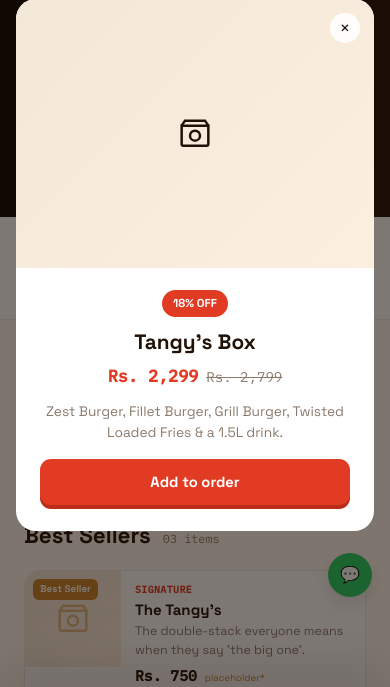
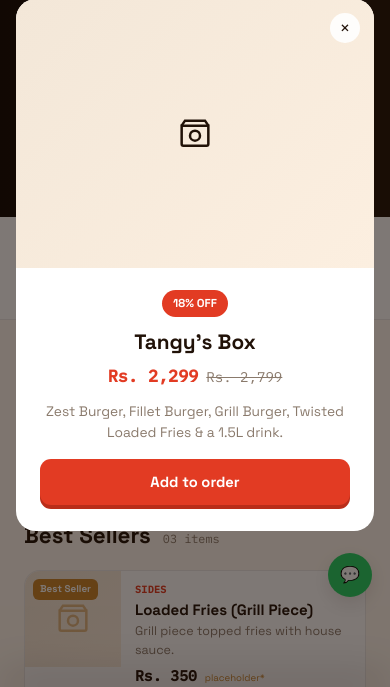
Before and after one commit to M-Shoaib2005-CS/Tangys-site, a plain HTML site: page index.html in a window 390 px wide. Shown: the part 157-844 px from the top of the page. Drawn offline with nearby package versions, Linux system fonts and the light colour scheme; no server answers.

Commit message:
Update index.html

```diff
--- a/index.html
+++ b/index.html
@@ -460,7 +460,7 @@ const SUPABASE_ANON_KEY = 'eyJhbGciOiJIUzI1NiIsInR5cCI6IkpXVCJ9.eyJpc3MiOiJzdXBh
 const PLACEHOLDER_PHOTO_SVG = `<svg class="ph-icon" width="40" height="40" viewBox="0 0 24 24" fill="none"><path d="M4 7h16v11a1 1 0 01-1 1H5a1 1 0 01-1-1V7z" stroke="currentColor" stroke-width="1.5"/><path d="M4 7l2-3h12l2 3" stroke="currentColor" stroke-width="1.5"/><circle cx="12" cy="13" r="3" stroke="currentColor" stroke-width="1.5"/></svg>`;
 
 const FALLBACK_CATEGORIES = [
-  {id:'best', name:'Best Sellers', style:'grid', sort_order:1},
+  {id:'best', name:'Best Sellers', style:'grid', virtual:'bestseller', sort_order:1},
   {id:'burgers', name:'Burgers', style:'grid', sort_order:2},
   {id:'wraps', name:'Wraps', style:'grid', sort_order:3},
   {id:'fries', name:'Fries & Sides', style:'grid', sort_order:4},
@@ -469,18 +469,15 @@ const FALLBACK_CATEGORIES = [
   {id:'deals', name:'Deals', style:'deal', sort_order:7},
 ];
 const FALLBACK_ITEMS = [
-  {id:'the-tangys', category_id:'best', name:"The Tangy's", description:"The double-stack everyone means when they say 'the big one'.", price:750, original_price:null, is_placeholder:true, tag:'Signature', is_signature:true, is_bestseller:true, is_new:false, image_url:null, addons:[{name:'Extra Cheese',price:100},{name:'House Special Sauce',price:80},{name:'Extra Patty',price:200}], sort_order:1},
-  {id:'zest-burger', category_id:'best', name:"Zest Burger", description:"Sharper sauce, same loaded build.", price:480, original_price:null, is_placeholder:true, tag:'Best seller', is_bestseller:true, image_url:null, sort_order:2},
-  {id:'loaded-fries-grill', category_id:'best', name:"Loaded Fries (Grill Piece)", description:"Fries topped with a grill piece and house sauce.", price:350, original_price:null, is_placeholder:true, tag:'Best seller', is_bestseller:true, image_url:null, sort_order:3},
   {id:'grill-burger', category_id:'burgers', name:'Grill Burger', description:'Char-grilled patty, fresh veg, house sauce.', price:450, original_price:null, is_placeholder:true, tag:'Classic', image_url:null, sort_order:1},
-  {id:'zest-burger-2', category_id:'burgers', name:'Zest Burger', description:'The tangy, punchy version.', price:480, original_price:null, is_placeholder:true, tag:'Classic', image_url:null, sort_order:2},
+  {id:'zest-burger', category_id:'burgers', name:'Zest Burger', description:'Sharper sauce, same loaded build.', price:480, original_price:null, is_placeholder:true, tag:'Classic', is_bestseller:true, image_url:null, sort_order:2},
   {id:'fillet-burger', category_id:'burgers', name:'Fillet Burger', description:'Crispy chicken fillet, slaw, mayo.', price:500, original_price:null, is_placeholder:true, tag:'Classic', image_url:null, sort_order:3},
   {id:'jumbo-chilli', category_id:'burgers', name:'Jumbo Chilli Burger', description:'Jumbo patty, chilli-forward sauce.', price:550, original_price:null, is_placeholder:true, tag:'Spiced', is_new:true, image_url:null, sort_order:4},
-  {id:'the-tangys-2', category_id:'burgers', name:"The Tangy's", description:'The signature double-stack.', price:750, original_price:null, is_placeholder:true, tag:'Signature', is_signature:true, image_url:null, sort_order:5},
+  {id:'the-tangys', category_id:'burgers', name:"The Tangy's", description:"The double-stack everyone means when they say 'the big one'.", price:750, original_price:null, is_placeholder:true, tag:'Signature', is_signature:true, is_bestseller:true, is_new:false, image_url:null, addons:[{name:'Extra Cheese',price:100},{name:'House Special Sauce',price:80},{name:'Extra Patty',price:200}], sort_order:5},
   {id:'zest-wrap', category_id:'wraps', name:'Chicken Zest Wrap', description:'Grilled chicken, zest sauce, rolled tight.', price:380, original_price:null, is_placeholder:true, tag:'Wrap', image_url:null, sort_order:1},
   {id:'bbq-wrap', category_id:'wraps', name:'BBQ Grilled Wrap', description:'Smoky BBQ chicken, fresh veg.', price:400, original_price:null, is_placeholder:true, tag:'Wrap', image_url:null, sort_order:2},
   {id:'fillet-wrap', category_id:'wraps', name:'Chicken Fillet Wrap', description:'Crispy fillet strips, sauce, crunch.', price:420, original_price:null, is_placeholder:true, tag:'Wrap', image_url:null, sort_order:3},
-  {id:'loaded-fries-grill-2', category_id:'fries', name:'Loaded Fries (Grill Piece)', description:'Grill piece topped fries with house sauce.', price:350, original_price:null, is_placeholder:true, tag:'Sides', image_url:null, sort_order:1},
+  {id:'loaded-fries-grill', category_id:'fries', name:'Loaded Fries (Grill Piece)', description:'Grill piece topped fries with house sauce.', price:350, original_price:null, is_placeholder:true, tag:'Sides', is_bestseller:true, image_url:null, sort_order:1},
   {id:'loaded-fries-fillet', category_id:'fries', name:'Loaded Fries (Fillet Piece)', description:'Fillet piece topped fries with house sauce.', price:380, original_price:null, is_placeholder:true, tag:'Sides', image_url:null, sort_order:2},
   {id:'garlic-mayo', category_id:'fries', name:'Garlic Mayo', description:'House dip, made for dunking.', price:80, original_price:null, is_placeholder:true, tag:'Dip', image_url:null, sort_order:3},
   {id:'greek-mayo', category_id:'fries', name:'Greek Mayo', description:'House dip, made for dunking.', price:80, original_price:null, is_placeholder:true, tag:'Dip', image_url:null, sort_order:4},
@@ -601,11 +598,19 @@ function renderFoodCard(item){
         <p class="item-desc">${esc(item.description||'')}</p>
         <div class="price-row">${priceBlock(item)}</div>
         <div class="item-action-row" onclick="event.stopPropagation()">
-          <div id="ctrl-${item.id}">${addCartControlMarkup(item.id)}</div>
+          <div class="cart-ctrl" data-ctrl-id="${item.id}">${addCartControlMarkup(item.id)}</div>
           <button class="fav-btn" onclick="toggleFav('${item.id}', this)" aria-label="Save favorite">&#9825;</button>
         </div>
       </div>
     </div>`;
+}
+
+function isVirtualBestseller(cat){
+  return cat.virtual === 'bestseller' || cat.id === 'best';
+}
+function itemsForCategory(cat){
+  const list = isVirtualBestseller(cat) ? allItems.filter(i => i.is_bestseller) : allItems.filter(i => i.category_id === cat.id);
+  return list.slice().sort((a,b) => (a.sort_order||0) - (b.sort_order||0));
 }
 
 function buildMenu(){
@@ -616,7 +621,7 @@ function buildMenu(){
 
   const container = document.getElementById('menuContainer');
   container.innerHTML = categories.map(cat => {
-    const catItems = allItems.filter(i => i.category_id === cat.id);
+    const catItems = itemsForCategory(cat);
     if(cat.style === 'deal'){
       return `
         <section class="cat-section" id="${cat.id}" style="padding-bottom:40px;">
@@ -838,15 +843,16 @@ function refreshCart(){
   });
 
   // Quick-add buttons on cards only reflect the plain (no add-on) line for that item.
+  // An item can render in more than one place now (e.g. Best Sellers + its real category),
+  // so update every matching control on the page, not just the first.
   allItems.forEach(item => {
-    const ctrl = document.getElementById('ctrl-'+item.id);
-    if(!ctrl) return;
+    const ctrls = document.querySelectorAll('.cart-ctrl[data-ctrl-id="'+item.id+'"]');
+    if(!ctrls.length) return;
     const plainLine = cart[item.id];
-    if(plainLine && plainLine.qty > 0){
-      ctrl.innerHTML = `<div class="qty-stepper"><button onclick="event.stopPropagation();decFromCart('${item.id}')">&minus;</button><span>${plainLine.qty}</span><button onclick="event.stopPropagation();addToCart('${item.id}')">+</button></div>`;
-    } else {
-      ctrl.innerHTML = addCartControlMarkup(item.id);
-    }
+    const html = (plainLine && plainLine.qty > 0)
+      ? `<div class="qty-stepper"><button onclick="event.stopPropagation();decFromCart('${item.id}')">&minus;</button><span>${plainLine.qty}</span><button onclick="event.stopPropagation();addToCart('${item.id}')">+</button></div>`
+      : addCartControlMarkup(item.id);
+    ctrls.forEach(ctrl => { ctrl.innerHTML = html; });
   });
 
   const promoAmt = subtotal * (appliedPromoPercent/100);
```
